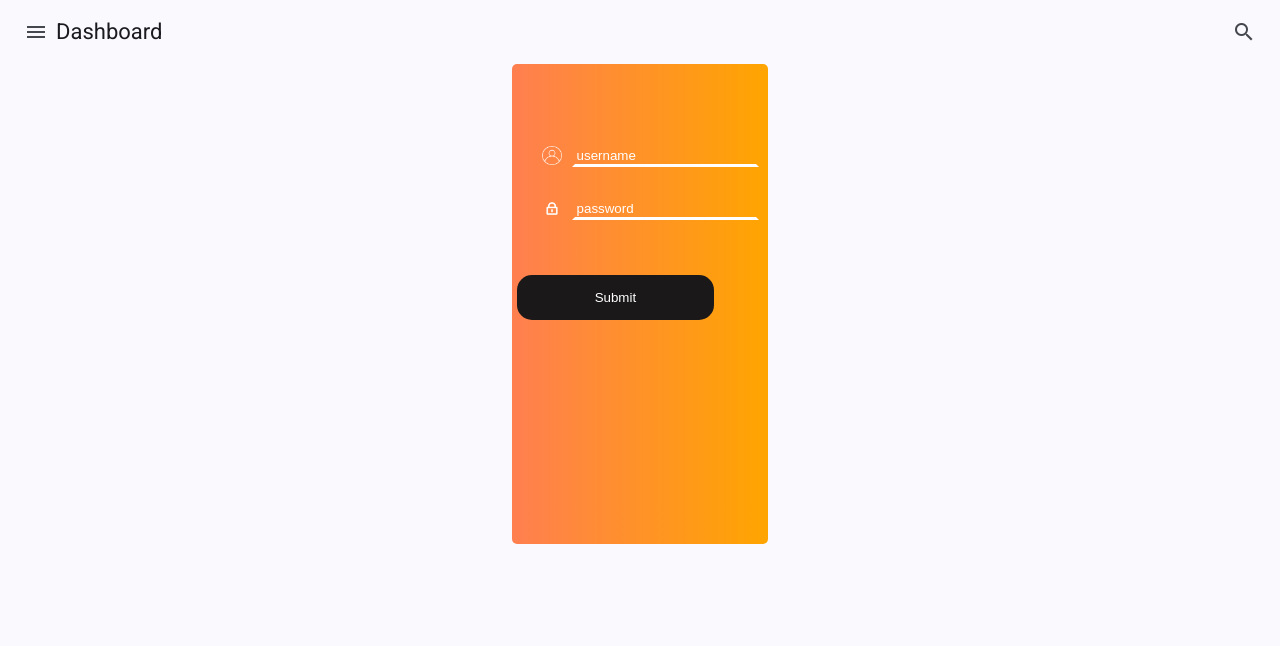
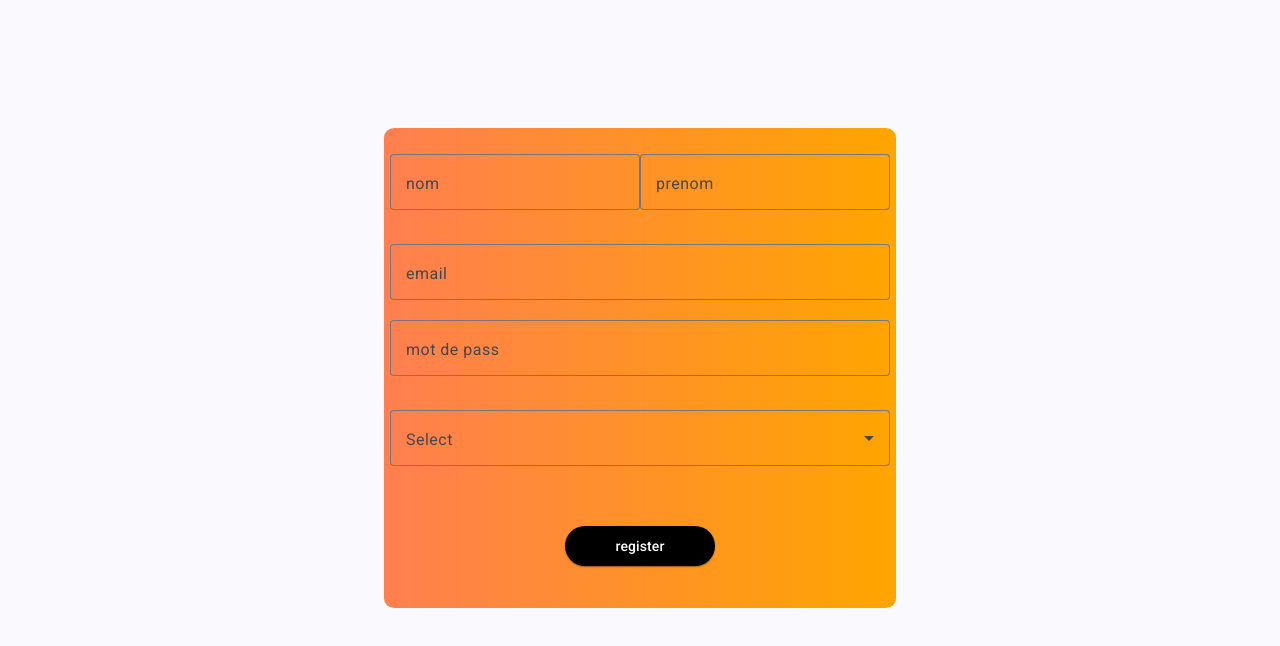
Before and after one commit to Gabderrahmene/skillsHub, an Angular app: page /login in a window 1280 px wide. Shown: the top 646 px of the page. Built offline with nearby package versions, Linux system fonts and the light colour scheme.

Commit message:
ragistre

```diff
--- a/src/app/app.html
+++ b/src/app/app.html
@@ -1,9 +1 @@
-<mat-sidenav-container fullscreen>
-    <mat-sidenav #sidenav mode="over">
-        <app-optionlist></app-optionlist>
-    </mat-sidenav>
-    <mat-sidenav-content>
-        <app-dashboard></app-dashboard>
-        <router-outlet></router-outlet>
-    </mat-sidenav-content>
-</mat-sidenav-container>
+<app-register></app-register>
--- a/src/app/app.ts
+++ b/src/app/app.ts
@@ -4,9 +4,10 @@ import { Dashboard } from "./components/dashboard/dashboard";
 import { MatSidenav, MatSidenavModule } from "@angular/material/sidenav";
 import { Sidenav } from './services/sidenav';
 import { RouterOutlet } from "@angular/router";
+import { Register } from "./components/register/register";
 @Component({
   selector: 'app-root',
-  imports: [Optionlist, Dashboard, MatSidenavModule, RouterOutlet],
+  imports: [Optionlist, Dashboard, MatSidenavModule, RouterOutlet, Register],
   templateUrl: './app.html',
   styleUrl: './app.css'
 })
--- a/src/app/components/login/login.css
+++ b/src/app/components/login/login.css
@@ -2,7 +2,7 @@
     display: flex;
     flex-direction: column;
     background: linear-gradient(90deg, coral, orange);
-    height: 60%;
+    height: 40vh;
     width: 20%;
     margin: auto;
     padding: 5px;
@@ -10,6 +10,7 @@
     transition: 150ms ease;
     animation-duration: 3s;
     animation-name: login;
+    align-items: center;
 }
 
 @keyframes login {
@@ -23,27 +24,16 @@
 
 }
 
-#submit {
-    border-color: transparent;
-    border-radius: 15px;
-    color: white;
-    background-color: rgb(26, 24, 24);
-    width: 80%;
-    height: 20%;
-    margin-top: auto;
+
+.submit{
+    display: flex;
     align-self: center;
+    margin-left: auto;
+    margin-right: auto;
+    margin-top: 2rem;
 }
-
-#submit:focus {
-    background-color: transparent;
-}
-
-.input:focus {
-    border-color: transparent;
-    background-color: transparent;
-    border-bottom-color: white;
-    outline: none;
-
+button{
+    width:80%;
 }
 
 input::placeholder {
--- a/src/app/components/login/login.html
+++ b/src/app/components/login/login.html
@@ -9,6 +9,8 @@
                 <input type="password" required class="input" placeholder="password" formControlName="password"><br>
             </div>
         </div>
-        <input type="submit" id="submit">
+  <div class="submit">
+    <button matButton="elevated" >login</button>
+  </div>
     </form>
 </div>
--- a/src/app/components/login/login.ts
+++ b/src/app/components/login/login.ts
@@ -3,10 +3,12 @@ import { ReactiveFormsModule, FormGroup, FormControl } from '@angular/forms';
 import { AuthService } from '../../services/auth';
 import { Router } from '@angular/router';
 import { MatSnackBar } from '@angular/material/snack-bar';
-
+import {MatIconModule} from '@angular/material/icon';
+import {MatDividerModule} from '@angular/material/divider';
+import {MatButtonModule} from '@angular/material/button';
 @Component({
   selector: 'app-login',
-  imports: [ReactiveFormsModule],
+  imports: [ReactiveFormsModule,MatButtonModule, MatDividerModule, MatIconModule],
   templateUrl: './login.html',
   styleUrl: './login.css',
 })
--- a/src/app/components/register/register.css
+++ b/src/app/components/register/register.css
@@ -0,0 +1,53 @@
+@import '@angular/material/prebuilt-themes/indigo-pink.css';
+.example-form {
+  min-width: 150px;
+  max-width: 500px;
+  width: 100%;
+}
+
+.case {
+    min-width: 150px;
+  max-width: 500px;
+  width: 100%;
+}
+.case1 {
+    min-width: 75px;
+  max-width: 250px;
+  width: 100%;
+}
+td {
+  padding-right: 8px;
+}
+.example-form {
+  min-width: 150px;
+  max-width: 500px;
+  width: 100%;
+}
+
+.example-full-width {
+  width: 100%;
+}
+.button-row{
+   display: flex;
+ margin: auto;
+ align-items: center;
+ flex-direction: column;
+}
+.border{
+ background: linear-gradient(90deg, coral, orange);
+ width: 40%;
+ height: 60svh;
+ display: flex;
+ margin: auto;
+ margin-top: 10%;
+ align-items: center;
+ flex-direction: column;
+ border-radius: 2%;
+ padding-top:2% ;
+}
+#register{
+    color: white;
+    background-color: black;
+    width:30% ;
+    margin-top: 8%;
+}
--- a/src/app/components/register/register.html
+++ b/src/app/components/register/register.html
@@ -1 +1,45 @@
-<p>register works!</p>
+<div class="border">
+
+<form class="example-form" [formGroup]="registerForm" >
+    <mat-form-field class="case1" appearance="outline">
+      <mat-label>nom</mat-label>
+      <input matInput formControlName="nom">
+    </mat-form-field>
+    <mat-form-field class="case1" appearance="outline">
+      <mat-label>prenom</mat-label>
+      <input matInput formControlName="prenom">
+    </mat-form-field>
+
+  <p>
+    <mat-form-field class="case" appearance="outline">
+      <mat-label>email</mat-label>
+      <input matInput placeholder="example@gmail.com" formControlName="email">
+    </mat-form-field>
+    <mat-form-field class="case" appearance="outline">
+      <mat-label>mot de pass</mat-label>
+      <input matInput type="password" formControlName="password">
+    </mat-form-field>
+  </p>
+<mat-form-field class="case" appearance="outline">
+  <mat-label>Select</mat-label>
+  <mat-select formControlName="niveau">
+    <mat-optgroup label="license">
+    <mat-option value="l1">L1</mat-option>
+    <mat-option value="l2">L2</mat-option>
+    <mat-option value="l3">L3</mat-option>
+    </mat-optgroup>
+    <mat-optgroup label="master">
+    <mat-option value="M1">M1</mat-option>
+    <mat-option value="M2">M2</mat-option>
+    </mat-optgroup>
+    <mat-optgroup label="doctora">
+    <mat-option value="D1">L1</mat-option>
+    <mat-option value="D2">L2</mat-option>
+    </mat-optgroup>
+  </mat-select>
+</mat-form-field>
+<div class="button-row">
+    <button matButton="elevated" id="register">register</button>
+</div>
+</form>
+</div>
--- a/src/app/components/register/register.ts
+++ b/src/app/components/register/register.ts
@@ -1,11 +1,45 @@
 import { Component } from '@angular/core';
+import {ChangeDetectionStrategy,inject, model, signal} from '@angular/core';
+import { FormControl, FormGroup, FormGroupDirective, FormsModule, NgForm, ReactiveFormsModule, Validators } from '@angular/forms';
+import {MatButtonModule} from '@angular/material/button';
+import {
+  MAT_DIALOG_DATA,
+  MatDialog,
+  MatDialogActions,
+  MatDialogClose,
+  MatDialogContent,
+  MatDialogRef,
+  MatDialogTitle,
+} from '@angular/material/dialog';
+import { ErrorStateMatcher, MatOption, MatOptgroup } from '@angular/material/core';
+import {MatFormFieldModule} from '@angular/material/form-field';
+import { MatSelectModule, MatSelect } from '@angular/material/select';
+import {MatInputModule} from '@angular/material/input';
+import { MatDividerModule } from '@angular/material/divider';
+import { MatIconModule } from '@angular/material/icon';
+export class MyErrorStateMatcher implements ErrorStateMatcher {
+  isErrorState(control: FormControl | null, form: FormGroupDirective | NgForm | null): boolean {
+    const isSubmitted = form && form.submitted;
+    return !!(control && control.invalid && (control.dirty || control.touched || isSubmitted));
+  }
+}
+
 
 @Component({
   selector: 'app-register',
-  imports: [],
+  standalone: true,
+  imports: [FormsModule, MatFormFieldModule, MatInputModule, MatSelect, MatOption, MatOptgroup, MatButtonModule, MatDividerModule, MatIconModule, ReactiveFormsModule],
   templateUrl: './register.html',
-  styleUrl: './register.css',
+  styleUrls: ['./register.css'],
 })
+
 export class Register {
-
+ registerForm = new FormGroup({
+    nom: new FormControl(''),
+    prenom: new FormControl(''),
+    niveau: new FormControl(''),
+    password: new FormControl(''),
+    email: new FormControl(''),
+  });
+   emailFormControl = new FormControl('', [Validators.required, Validators.email]);
 }
--- a/src/custom-theme.scss
+++ b/src/custom-theme.scss
@@ -1,9 +1,42 @@
+
 // Include theming for Angular Material with `mat.theme()`.
 // This Sass mixin will define CSS variables that are used for styling Angular Material
 // components according to the Material 3 design spec.
 // Learn more about theming and how to use it for your application's
 // custom components at https://material.angular.dev/guide/theming
 @use '@angular/material' as mat;
+html {
+  @include mat.theme((
+    color: (
+      primary: mat.$cyan-palette,
+      tertiary: mat.$orange-palette,
+    ),
+    typography: Roboto,
+    density: 0,
+  ));
+}
+
+body {
+  // Default the application to a light color theme. This can be changed to
+  // `dark` to enable the dark color theme, or to `light dark` to defer to the
+  // user's system settings.
+  color-scheme: light;
+
+  // Set a default background, font and text colors for the application using
+  // Angular Material's system-level CSS variables. Learn more about these
+  // variables at https://material.angular.dev/guide/system-variables
+  background-color: var(--mat-sys-surface);
+  color: var(--mat-sys-on-surface);
+  font: var(--mat-sys-body-medium);
+
+  // Reset the user agent margin.
+  margin: 0;
+}
+// Include theming for Angular Material with `mat.theme()`.
+// This Sass mixin will define CSS variables that are used for styling Angular Material
+// components according to the Material 3 design spec.
+// Learn more about theming and how to use it for your application's
+// custom components at https://material.angular.dev/guide/theming
 
 html {
   @include mat.theme((color: (primary: mat.$azure-palette,
--- a/src/styles.css
+++ b/src/styles.css
@@ -12,3 +12,5 @@ body {
     margin: 0;
     font-family: Roboto, "Helvetica Neue", sans-serif;
 }
+html, body { height: 100%; }
+body { margin: 0; font-family: Roboto, "Helvetica Neue", sans-serif; }
```
Also changed, not shown: 1 other file (tests, documents, lock files or other folders).
